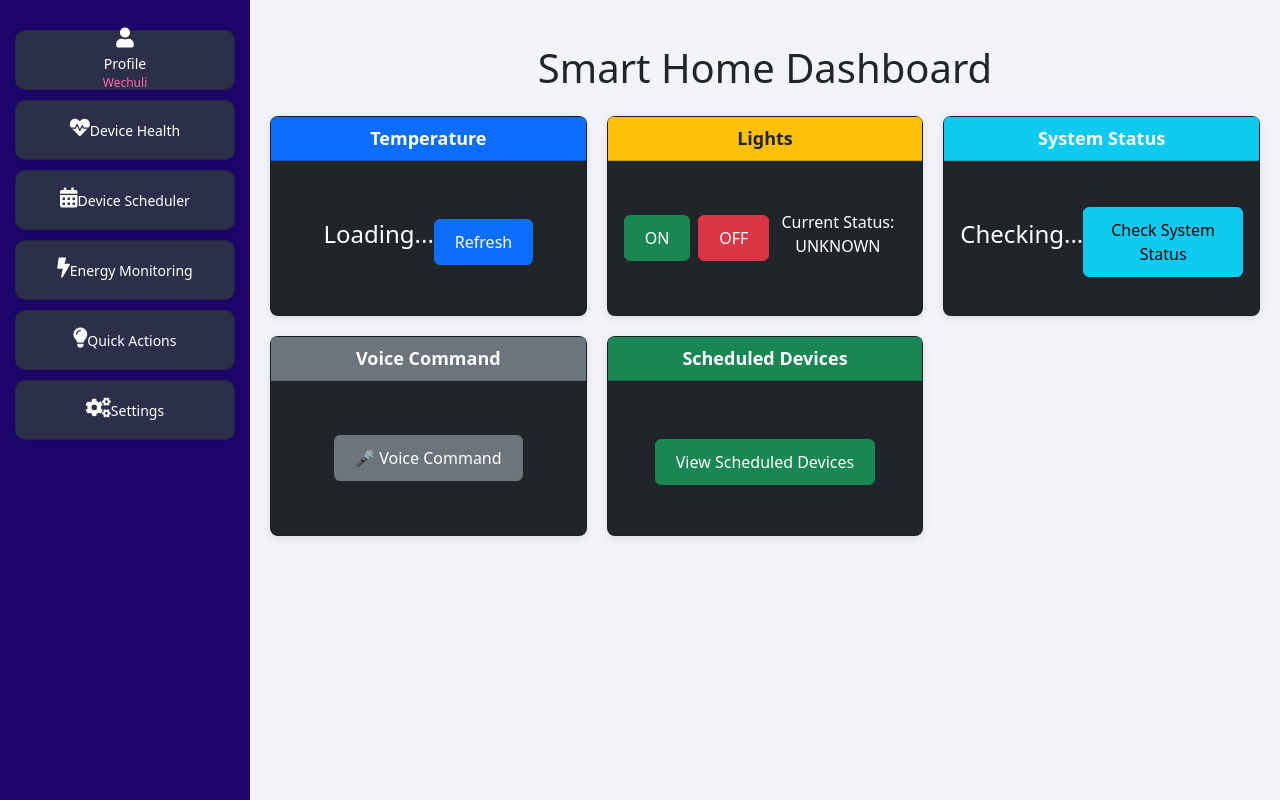
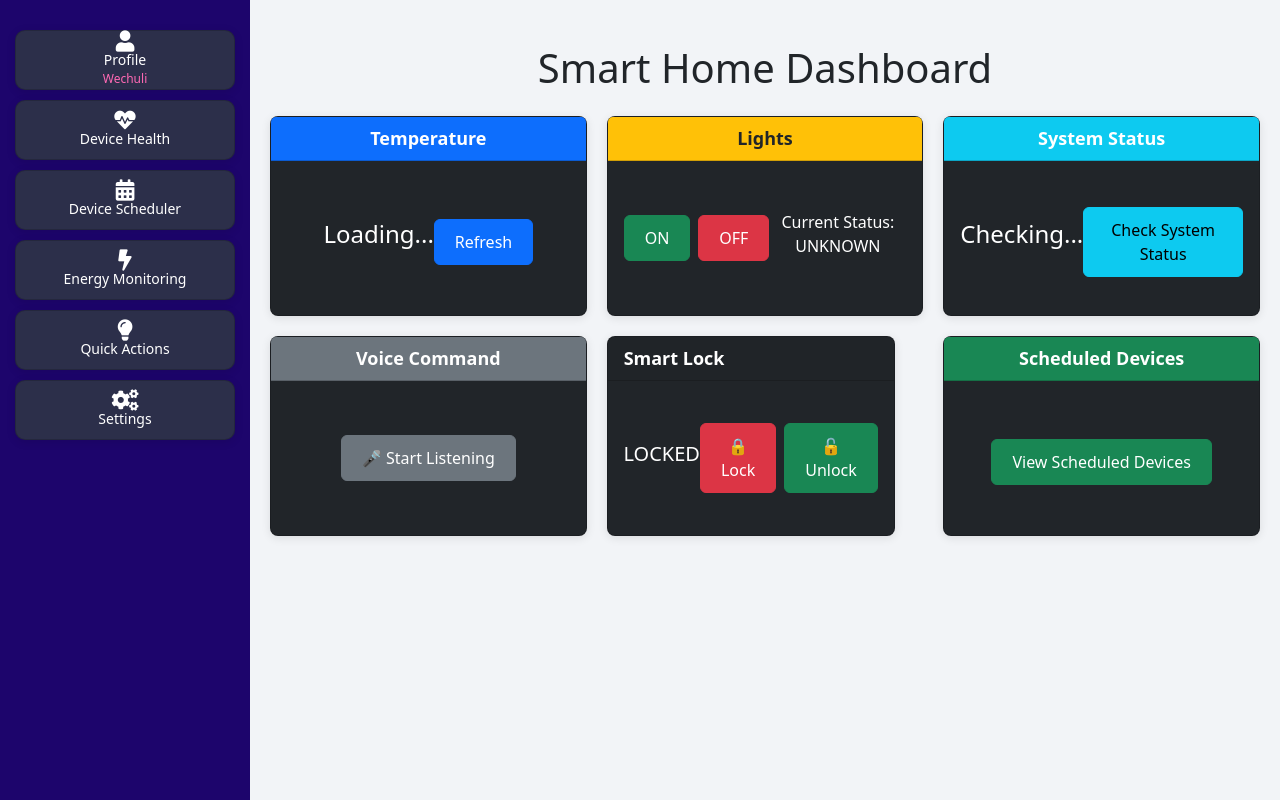
Before and after one commit to LindsayWechuli/smart-home-dashboard, a Flask app: page / in a window 1280 px wide. Run offline with Flask 3, Linux system fonts and the light colour scheme; some libraries are stand-ins or nearby versions.

Commit message:
Added smart lock feature, UI updates, and bug fixes

```diff
--- a/app.py
+++ b/app.py
@@ -64,6 +64,14 @@
         })
     return jsonify(result)
 
+@app.route('/lock/<state>', methods=['POST'])
+def control_lock(state):
+    if state not in ['lock', 'unlock']:
+        return jsonify({"error": "Invalid lock state"}), 400
+
+    print(f"{state.capitalize()}ing the door...")
+    return jsonify({"message": f"Door {state}ed!"})
+
 
 # ✅ Run Flask App
 if __name__ == '__main__':
--- a/static/script.js
+++ b/static/script.js
@@ -86,7 +86,30 @@
         lightsOffBtn.addEventListener("click", () => toggleLights("off"));
     }
 
-    // 🎤 Voice Command
+    // 🔒 Smart Lock
+    const lockBtn = document.getElementById("lockBtn");
+    const unlockBtn = document.getElementById("unlockBtn");
+    function toggleLock(state) {
+        fetch(`/lock/${state}`, {
+            method: "POST",
+        })
+        .then(response => response.json())
+        .then(data => {
+            console.log(`Door ${state}:`, data);
+            alert(`Door ${state === "lock" ? "locked" : "unlocked"} successfully`);
+            document.getElementById("lock-status").textContent = state.toUpperCase();
+        })
+        .catch(error => console.error("Error controlling lock:", error));
+    }
+
+    if (lockBtn) {
+        lockBtn.addEventListener("click", () => toggleLock("lock"));
+    }
+    if (unlockBtn) {
+        unlockBtn.addEventListener("click", () => toggleLock("unlock"));
+    }
+
+    // 🎤 Voice Command (Alert for now)
     const voiceButton = document.getElementById("voice-command");
     if (voiceButton) {
         voiceButton.addEventListener("click", function () {
@@ -128,7 +151,6 @@
                 }
                 return response.json();
             })
-
             .then(data => {
                 alert("✅ " + data.message);
             })
@@ -149,4 +171,52 @@
             document.getElementById("energyUsage").textContent = "350W"; // Simulated value
         });
     }
+
+    // 🎤 Real Voice Recognition
+    if ('webkitSpeechRecognition' in window) {
+        const recognition = new webkitSpeechRecognition();
+        recognition.continuous = false;
+        recognition.lang = 'en-US';
+        recognition.interimResults = false;
+        recognition.maxAlternatives = 1;
+
+        if (voiceButton) {
+            voiceButton.addEventListener("click", function () {
+                recognition.start();
+                console.log("🎙️ Listening for voice command...");
             });
+
+            recognition.onresult = function (event) {
+                const voiceCommand = event.results[0][0].transcript.toLowerCase();
+                console.log("✅ Voice input:", voiceCommand);
+
+                if (voiceCommand.includes("turn on the lights")) {
+                    toggleLights("on");
+                } else if (voiceCommand.includes("turn off the lights")) {
+                    toggleLights("off");
+                } else if (voiceCommand.includes("check system status")) {
+                    checkStatusBtn.click();
+                } else if (voiceCommand.includes("check temperature")) {
+                    tempBtn.click();
+                } else if (voiceCommand.includes("lock the front door")) {
+                    toggleLock("lock");
+                } else if (voiceCommand.includes("unlock the front door")) {
+                    toggleLock("unlock");
+                } else {
+                    alert(`Unrecognized command: "${voiceCommand}"`);
+                }
+            };
+
+            recognition.onerror = function (event) {
+                console.error("❌ Voice recognition error:", event.error);
+            };
+        }
+    } else {
+        console.warn("🛑 Your browser does not support voice recognition.");
+        if (voiceButton) {
+            voiceButton.disabled = true;
+            voiceButton.textContent = "Voice Unsupported 😢";
+        }
+    }
+
+});
--- a/templates/index.html
+++ b/templates/index.html
@@ -39,16 +39,6 @@
             background-color: #0b0117;
             cursor: pointer;
         }
-        .sidebar .card-body {
-            padding: 8px;
-        }
-        .sidebar i {
-            font-size: 20px;
-            margin-bottom: 5px;
-        }
-        .sidebar span {
-            font-size: 14px;
-        }
         .main-content {
             margin-left: 250px;
             padding: 20px;
@@ -85,42 +75,52 @@
 
 <!-- Sidebar -->
 <div class="sidebar">
-    <div class="card">
-        <div class="card-body text-center" style="display: flex; flex-direction: column; align-items: center;">
-            <i class="fas fa-user"></i>
-            <span>Profile</span>
+    <!-- Profile -->
+    <div class="card" data-bs-toggle="modal" data-bs-target="#profileModal">
+        <div class="card-body text-center d-flex flex-column align-items-center justify-content-center">
+            <i class="fas fa-user fa-lg"></i>
+            <span style="font-size: 14px;">Profile</span>
             <small style="font-size: 12px; color: hotpink;">Wechuli</small>
         </div>
     </div>
-    <div class="card">
-        <div class="card-body">
-            <i class="fas fa-heartbeat"></i><br>
-            <span>Device Health</span>
-        </div>
-    </div>
-    <div class="card" data-bs-toggle="modal" data-bs-target="#deviceSchedulerModal">
-        <div class="card-body">
-            <i class="fas fa-calendar-alt"></i><br>
-            <span>Device Scheduler</span>
+
+    <!-- Device Health -->
+    <div class="card" data-bs-toggle="modal" data-bs-target="#healthModal">
+        <div class="card-body text-center d-flex flex-column align-items-center justify-content-center">
+            <i class="fas fa-heartbeat fa-lg"></i>
+            <span style="font-size: 14px;">Device Health</span>
         </div>
     </div>
 
-<div class="card" data-bs-toggle="modal" data-bs-target="#energyMonitoringModal">
-    <div class="card-body">
-        <i class="fas fa-bolt"></i><br>
-        <span>Energy Monitoring</span>
+    <!-- Device Scheduler -->
+    <div class="card" data-bs-toggle="modal" data-bs-target="#deviceSchedulerModal">
+        <div class="card-body text-center d-flex flex-column align-items-center justify-content-center">
+            <i class="fas fa-calendar-alt fa-lg"></i>
+            <span style="font-size: 14px;">Device Scheduler</span>
         </div>
     </div>
- <div class="card">
-        <div class="card-body">
-            <i class="fas fa-lightbulb"></i><br>
-            <span>Quick Actions</span>
+
+    <!-- Energy Monitoring -->
+    <div class="card" data-bs-toggle="modal" data-bs-target="#energyMonitoringModal">
+        <div class="card-body text-center d-flex flex-column align-items-center justify-content-center">
+            <i class="fas fa-bolt fa-lg"></i>
+            <span style="font-size: 14px;">Energy Monitoring</span>
         </div>
     </div>
-    <div class="card">
-        <div class="card-body">
-            <i class="fas fa-cogs"></i><br>
-            <span>Settings</span>
+
+    <!-- Quick Actions -->
+    <div class="card" data-bs-toggle="modal" data-bs-target="#quickModal">
+        <div class="card-body text-center d-flex flex-column align-items-center justify-content-center">
+            <i class="fas fa-lightbulb fa-lg"></i>
+            <span style="font-size: 14px;">Quick Actions</span>
+        </div>
+    </div>
+
+    <!-- Settings -->
+    <div class="card" data-bs-toggle="modal" data-bs-target="#settingsModal">
+        <div class="card-body text-center d-flex flex-column align-items-center justify-content-center">
+            <i class="fas fa-cogs fa-lg"></i>
+            <span style="font-size: 14px;">Settings</span>
         </div>
     </div>
 </div>
@@ -168,8 +168,17 @@
             <div class="card bg-dark text-white text-center">
                 <div class="card-header bg-secondary text-white">Voice Command</div>
                 <div class="card-body">
-                    <button id="voice-command" class="btn btn-secondary text-white">🎤 Voice Command</button>
+                    <button id="voice-command" class="btn btn-secondary text-white">🎤 Start Listening</button>
                 </div>
+            </div>
+        </div>
+
+        <div class="card text-white bg-dark mb-3" style="max-width: 18rem;">
+            <div class="card-header">Smart Lock</div>
+            <div class="card-body">
+              <h5 class="card-title" id="lock-status">LOCKED</h5>
+              <button id="lockBtn" class="btn btn-danger me-2">🔒 Lock</button>
+              <button id="unlockBtn" class="btn btn-success">🔓 Unlock</button>
             </div>
           </div>
 
@@ -182,10 +191,10 @@
                 </div>
             </div>
         </div>
+    </div>
+</div>
 
-
-
-        <!-- Inside .dashboard-container -->
+<!-- 🌟 MODALS BELOW -->
 
 <!-- Energy Monitoring Modal -->
 <div class="modal fade" id="energyMonitoringModal" tabindex="-1" aria-labelledby="energyMonitoringModalLabel" aria-hidden="true">
@@ -237,6 +246,7 @@
     </div>
   </div>
 </div>
+
 <!-- View Schedules Modal -->
 <div class="modal fade" id="viewSchedulesModal" tabindex="-1" aria-labelledby="viewSchedulesModalLabel" aria-hidden="true">
   <div class="modal-dialog">
@@ -247,13 +257,85 @@
       </div>
       <div class="modal-body">
         <ul id="scheduleList" class="list-group text-dark">
-            <!-- Items will be added dynamically here -->
+          <!-- Dynamically populated -->
         </ul>
       </div>
     </div>
   </div>
 </div>
 
+<!-- Settings Modal -->
+<div class="modal fade" id="settingsModal" tabindex="-1" aria-labelledby="settingsModalLabel" aria-hidden="true">
+    <div class="modal-dialog">
+      <div class="modal-content bg-dark text-white">
+        <div class="modal-header">
+          <h5 class="modal-title" id="settingsModalLabel">Settings</h5>
+          <button type="button" class="btn-close btn-close-white" data-bs-dismiss="modal" aria-label="Close"></button>
+        </div>
+        <div class="modal-body">
+          <p><strong>👤 Profile Name:</strong> Wechuli</p>
+          <p><strong>🔔 Notifications:</strong> Enabled</p>
+          <p><strong>🎨 Theme:</strong> Dark Mode</p>
+          <p><strong> Password:</strong> Wechuli@2004</p>
+          <hr>
+          <p style="font-size: 14px;">These are placeholder settings. Real features coming soon! 😉</p>
+        </div>
+      </div>
+    </div>
+</div>
 
+<!-- Profile Modal -->
+<div class="modal fade" id="profileModal" tabindex="-1" aria-labelledby="profileModalLabel" aria-hidden="true">
+  <div class="modal-dialog">
+    <div class="modal-content bg-dark text-white">
+      <div class="modal-header">
+        <h5 class="modal-title" id="profileModalLabel">Profile Info</h5>
+        <button type="button" class="btn-close btn-close-white" data-bs-dismiss="modal" aria-label="Close"></button>
+      </div>
+      <div class="modal-body">
+        Name: Wechuli<br>
+        Role: Smart Home Admin<br>
+        Email: liwechuli@gmail.com
+      </div>
+    </div>
+  </div>
+</div>
+
+<!-- Device Health Modal -->
+<div class="modal fade" id="healthModal" tabindex="-1" aria-labelledby="healthModalLabel" aria-hidden="true">
+  <div class="modal-dialog">
+    <div class="modal-content bg-dark text-white">
+      <div class="modal-header">
+        <h5 class="modal-title" id="healthModalLabel">Device Health Status</h5>
+        <button type="button" class="btn-close btn-close-white" data-bs-dismiss="modal" aria-label="Close"></button>
+      </div>
+      <div class="modal-body">
+        All connected devices are operating normally ✔️
+      </div>
+    </div>
+  </div>
+</div>
+
+<!-- Quick Actions Modal -->
+<div class="modal fade" id="quickModal" tabindex="-1" aria-labelledby="quickModalLabel" aria-hidden="true">
+  <div class="modal-dialog">
+    <div class="modal-content bg-dark text-white">
+      <div class="modal-header">
+        <h5 class="modal-title" id="quickModalLabel">Quick Actions</h5>
+        <button type="button" class="btn-close btn-close-white" data-bs-dismiss="modal" aria-label="Close"></button>
+      </div>
+      <div class="modal-body">
+        🔹 Turn off all lights<br>
+        🔹 Lock all doors<br>
+        🔹 Activate night mode<br><br>
+      </div>
+    </div>
+  </div>
+</div>
+
+<!-- Scripts -->
 <script src="{{ url_for('static', filename='script.js') }}"></script>
 <script src="https://cdn.jsdelivr.net/npm/bootstrap@5.3.0/dist/js/bootstrap.bundle.min.js"></script>
+
+</body>
+</html>
```
Also changed, not shown: static/styles.css (+13 -0 lines), smart_home.db. Lines whose indentation alone changed are shown as unchanged.
